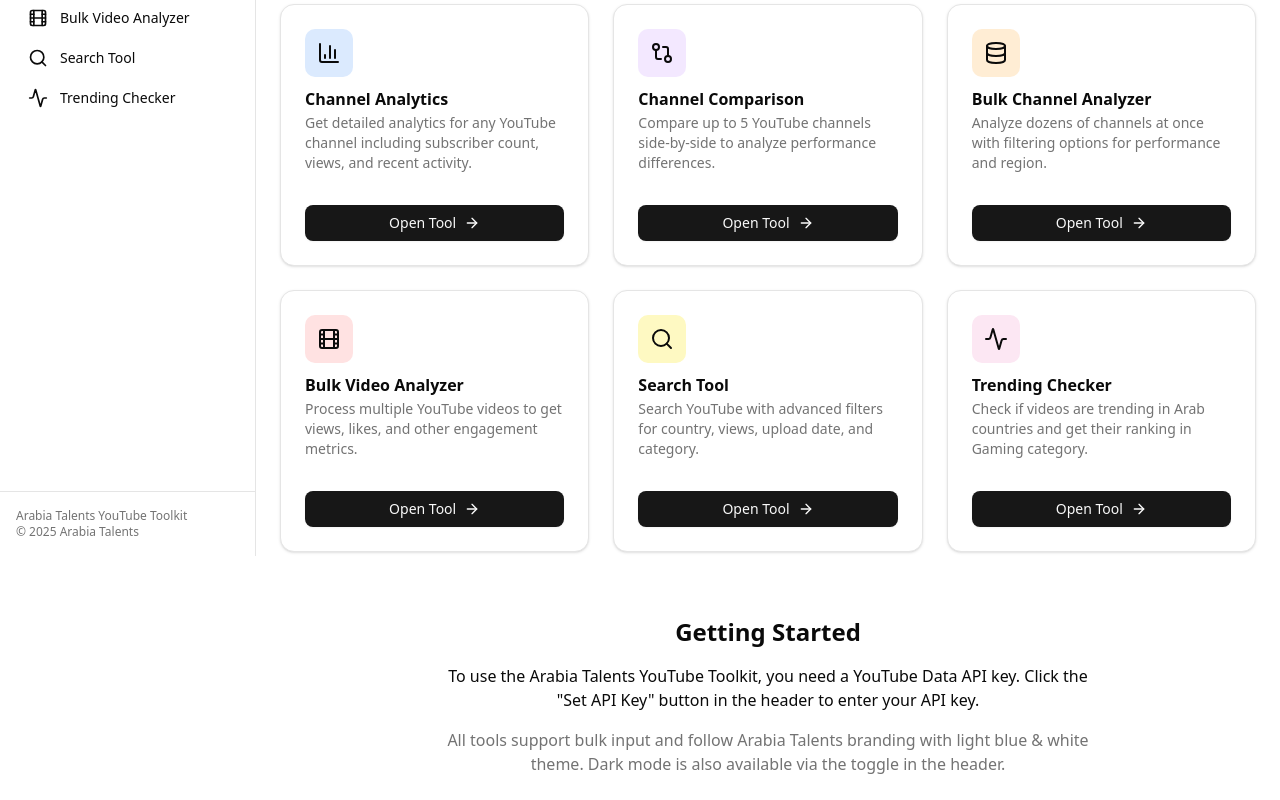
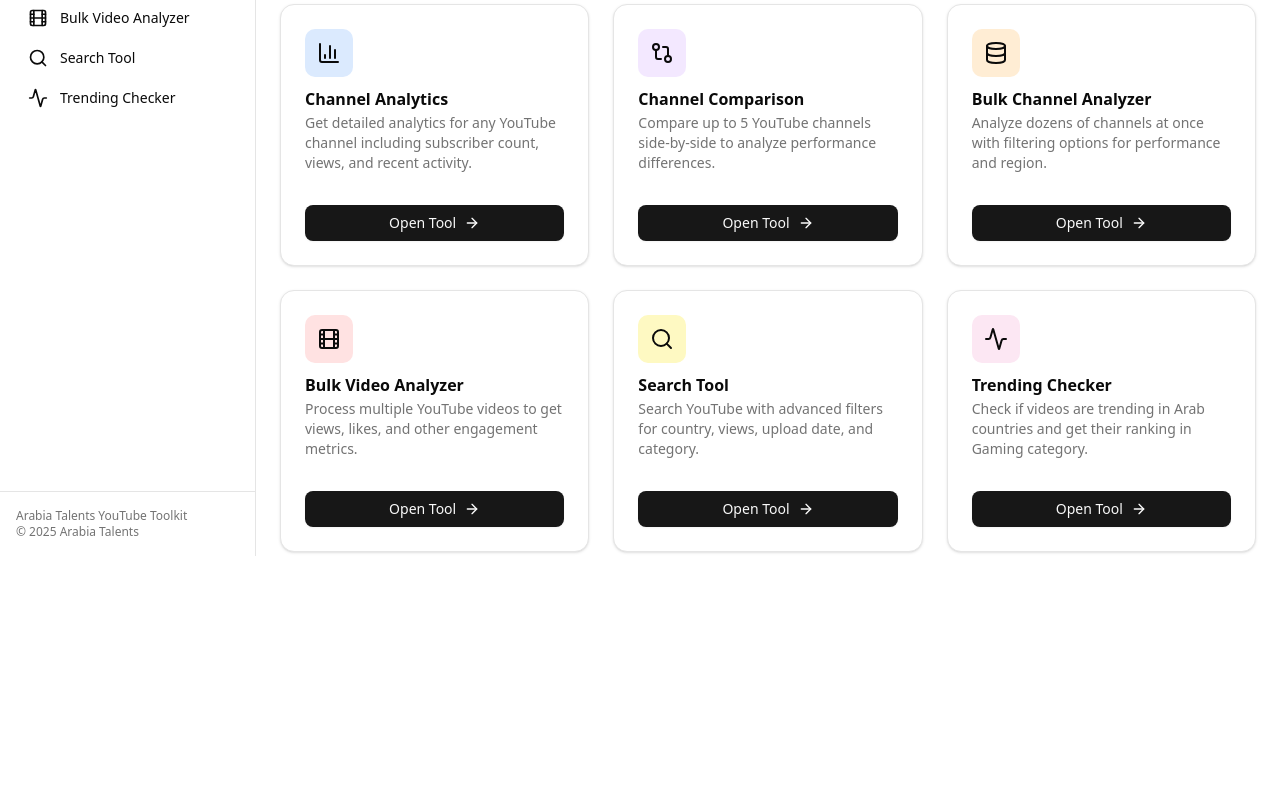
Before and after one commit to alooshxl/arabia-talents-toolkit, a React (Vite) app: page / in a window 1280 px wide. Shown: the part 245-1045 px from the top of the page. After the commit the page ends 821 px from the top, so only its background shows below. Built offline with nearby package versions, Linux system fonts and the light colour scheme.

Commit message:
Update Home.jsx

```diff
--- a/src/pages/Home.jsx
+++ b/src/pages/Home.jsx
@@ -87,19 +87,7 @@
         ))}
       </div>
 
-      <div className="mt-16 text-center">
-        <h2 className="text-2xl font-bold mb-4">Getting Started</h2>
-        <div className="max-w-2xl mx-auto">
-          <p className="mb-4">
-            To use the Arabia Talents YouTube Toolkit, you need a YouTube Data API key.
-            Click the "Set API Key" button in the header to enter your API key.
-          </p>
-          <p className="text-muted-foreground">
-            All tools support bulk input and follow Arabia Talents branding with light blue & white theme.
-            Dark mode is also available via the toggle in the header.
-          </p>
-        </div>
-      </div>
+
     </div>
   );
 }
```
